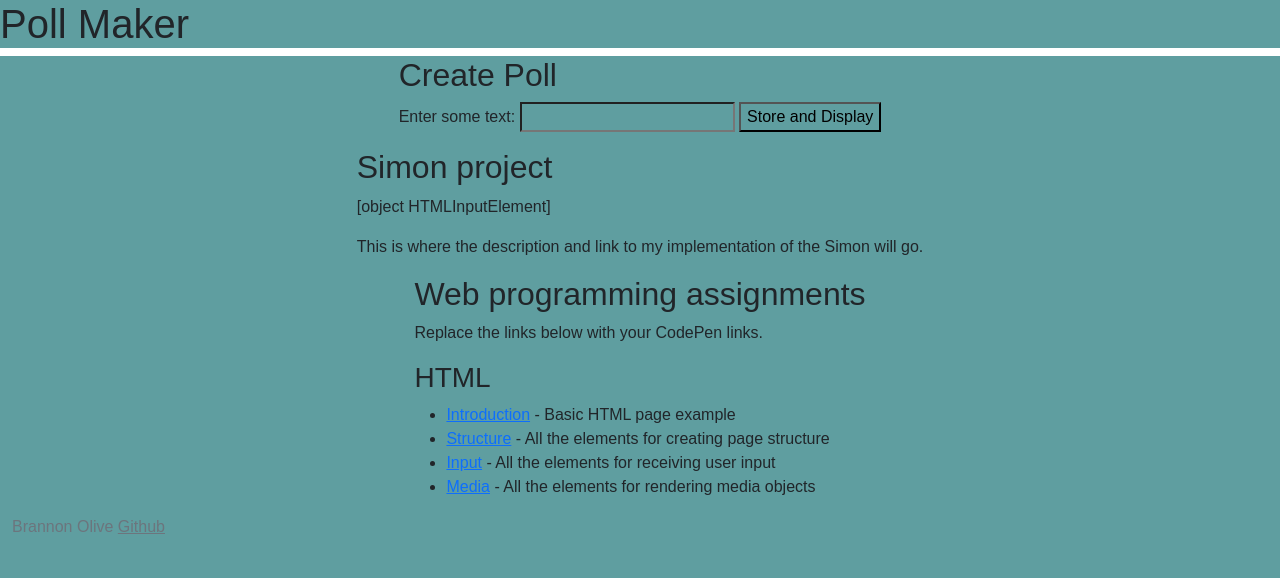
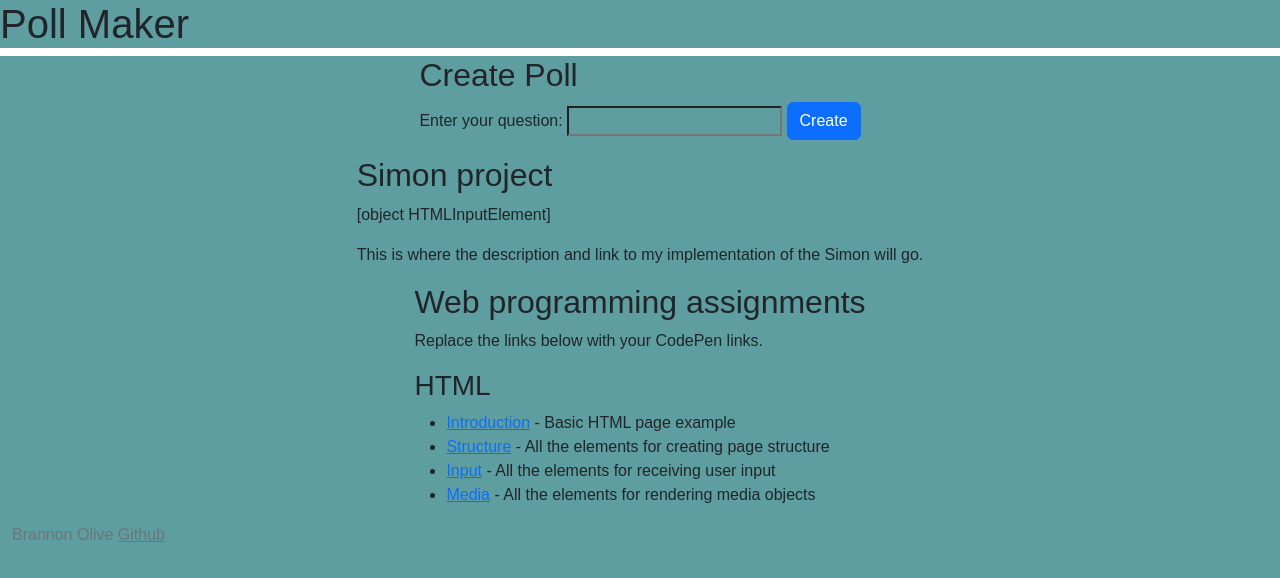
Before and after one commit to bolive2/startup, a plain HTML site: page index.html in a window 1280 px wide. Drawn offline with nearby package versions, Linux system fonts and the light colour scheme.

Commit message:
final java startup

```diff
--- a/index.html
+++ b/index.html
@@ -22,9 +22,9 @@
       <section>
         <h2>Create Poll</h2>
         <div>
-          <label for="input">Enter some text:</label>
+          <label for="input">Enter your question:</label>
           <input type="text" id="input" name="input">
-          <button onclick="storeAndDisplay()">Store and Display</button>
+          <button class="btn btn-primary" onclick="storeAndDisplay()">Create</button>
 
           <p id="output"></p>
           <!-- <input style="position:absolute; top:80%; left:5%; width:40%;" type="text" id="userInput" />
--- a/questoin.js
+++ b/questoin.js
@@ -11,7 +11,7 @@ function storeAndDisplay() {
 
 // Check if there is a stored input and display it
 if (localStorage.getItem("input")) {
-    document.getElementById("output").innerHTML = "Input: " + localStorage.getItem("input");
+    document.getElementById("output").innerHTML = "Question: " + localStorage.getItem("input");
 }
 
 
```
